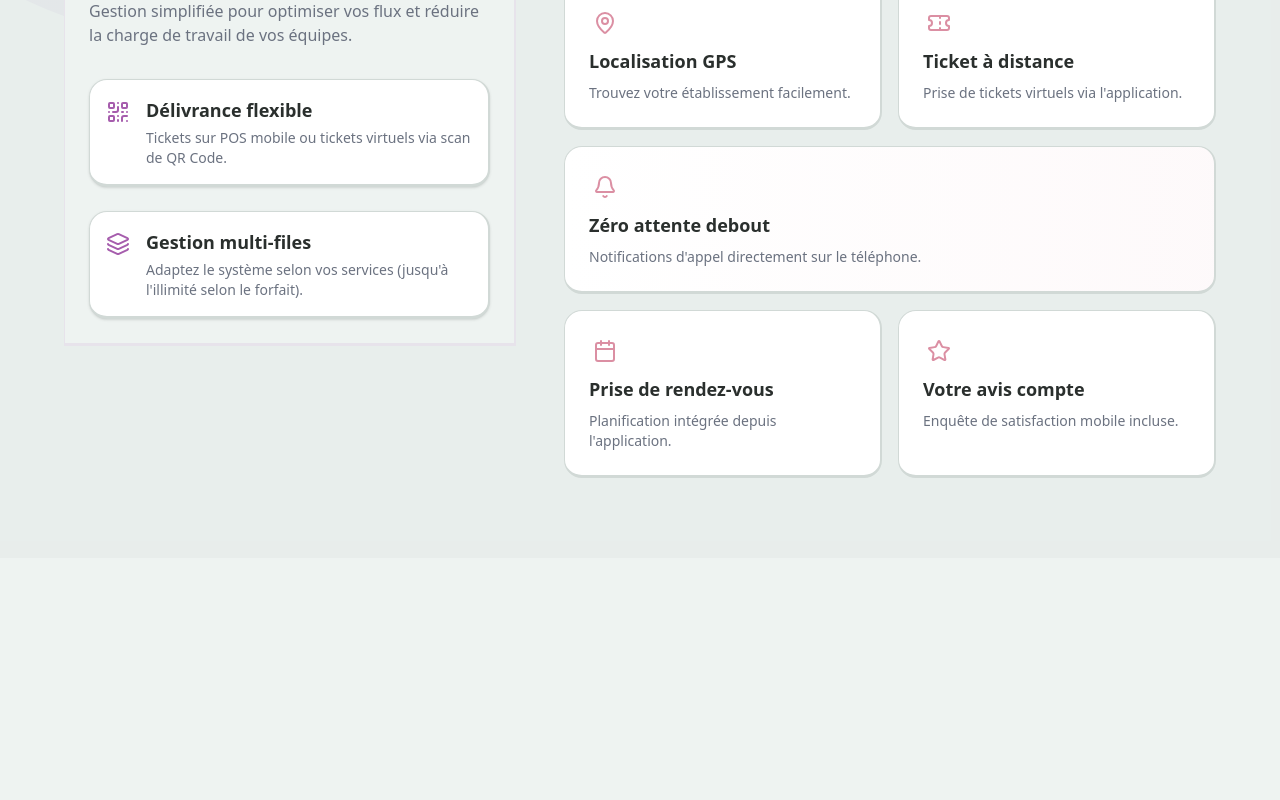
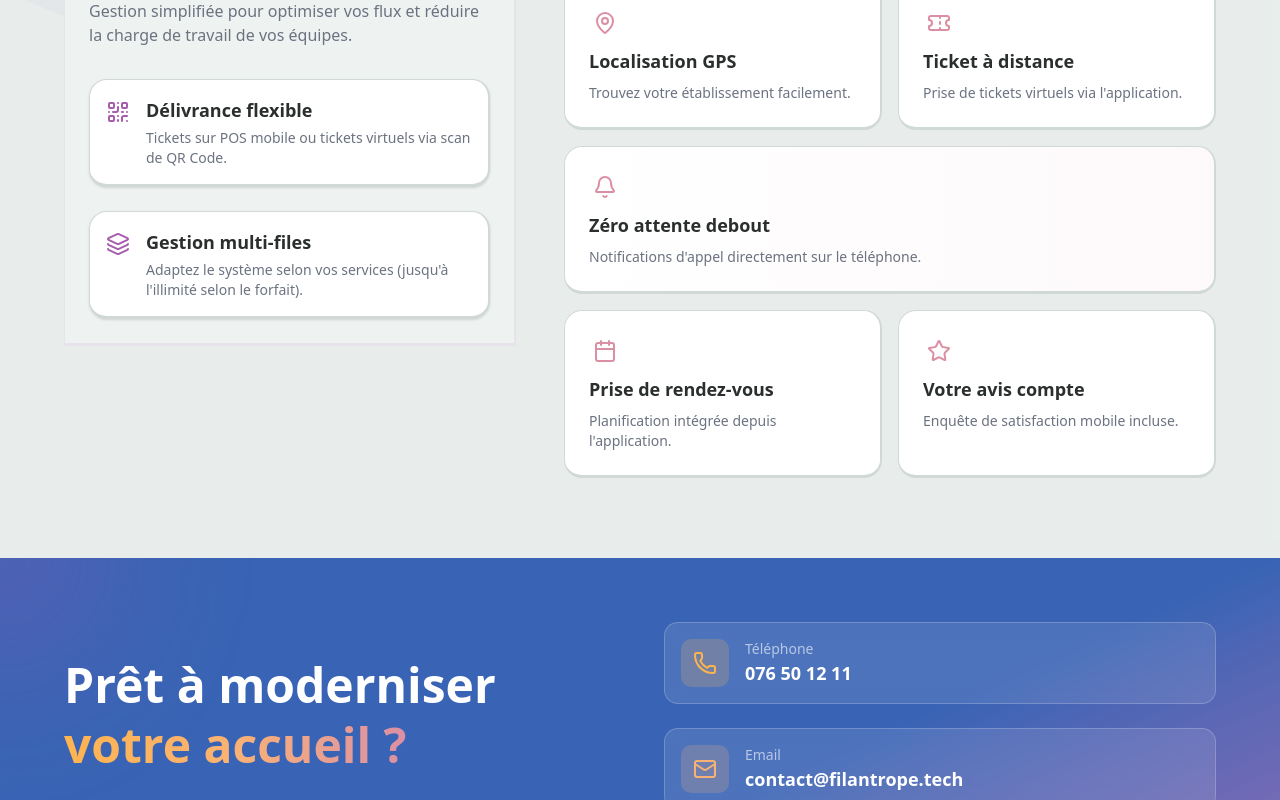
Before and after one commit to michel-henintsoa/filantrope, a Next.js app: page / in a window 1280 px wide. Shown: the part 2000-2800 px from the top of the page. Before the commit the page ends 2558 px from the top, so only its background shows below. Built offline with nearby package versions, Linux system fonts and the light colour scheme; no server answers.

Commit message:
feat: Add a dedicated Contact section and update the navigation bar to include and highlight it with active state detection and smooth scrolling.

```diff
--- a/app/page.tsx
+++ b/app/page.tsx
@@ -1,6 +1,7 @@
 import HeroSection from "@/components/parts/HeroSection";
 import Second from "@/components/parts/Second";
 import Third from "@/components/parts/Third";
+import Contact from "@/components/parts/Contact";
 
 export default function Home() {
   return (
@@ -9,6 +10,7 @@ export default function Home() {
       {/* <HeroSection /> */}
       <Second />
       <Third />
+      <Contact />
     </main>
   );
 }
--- a/components/NavBar.tsx
+++ b/components/NavBar.tsx
@@ -34,7 +34,7 @@ export default function NavBar() {
     }, []);
 
     useEffect(() => {
-        const sectionIds = navItems.map(item => item.href.replace("#", ""));
+        const sectionIds = [...navItems.map(item => item.href.replace("#", "")), "contact"];
 
         const handleScroll = () => {
             const heroHeight = window.innerHeight;
@@ -54,7 +54,11 @@ export default function NavBar() {
             }
 
             // Detect active section based on scroll position
-            if (window.scrollY < heroHeight - navHeight - 20) {
+            // Detect active section based on scroll position
+            if (window.innerHeight + window.scrollY >= document.documentElement.scrollHeight - 50) {
+                // At the bottom of the page, explicitly set contact as active
+                setActiveSection("contact");
+            } else if (window.scrollY < heroHeight - navHeight - 20) {
                 // In hero section
                 setActiveSection(null);
             } else {
@@ -125,7 +129,16 @@ export default function NavBar() {
                 </div>
 
                 {/* Desktop Contact Button */}
-                <div className="hidden md:flex relative items-center justify-center cursor-pointer py-1 px-5 rounded-xl border-b-2 bg-primary hover:scale-102 active:scale-98 active:bg-primary/95 transition-all duration-200 pointer-events-auto">
+                <div
+                    onClick={(e) => {
+                        e.preventDefault();
+                        const element = document.getElementById("contact");
+                        if (element) {
+                            element.scrollIntoView({ behavior: "smooth" });
+                        }
+                    }}
+                    className="hidden md:flex relative items-center justify-center cursor-pointer py-1 px-5 rounded-xl border-b-2 bg-primary hover:scale-102 active:scale-98 active:bg-primary/95 transition-all duration-200 pointer-events-auto"
+                >
                     <span className="text-lg tracking-wide font-semibold text-white">Contact</span>
                 </div>
 
@@ -198,13 +211,26 @@ export default function NavBar() {
                             <motion.a
                                 key="contact"
                                 href="#contact"
-                                className="text-sm font-semibold text-tertiary hover:scale-102 active:scale-98 active:text-tertiary/95 transition-all duration-200 cursor-pointer shrink-0"
+                                onClick={(e) => handleSmoothScroll(e, "#contact")}
+                                className="relative text-sm font-semibold text-tertiary hover:scale-102 active:scale-98 active:text-tertiary/95 transition-all duration-200 cursor-pointer shrink-0 py-2"
                                 initial={{ opacity: 0 }}
                                 animate={{ opacity: 1 }}
                                 exit={{ opacity: 0 }}
                                 transition={{ duration: 0.15 }}
                             >
                                 Contact
+                                {activeSection === "contact" && (
+                                    <motion.span
+                                        layoutId="activeIndicator"
+                                        className="absolute bottom-0 left-0 right-0 h-0.5 bg-primary rounded-full"
+                                        initial={false}
+                                        transition={{
+                                            type: "spring",
+                                            stiffness: 500,
+                                            damping: 35
+                                        }}
+                                    />
+                                )}
                             </motion.a>
                         )}
                     </AnimatePresence>
@@ -271,8 +297,14 @@ export default function NavBar() {
                             <div className="mt-auto p-5 border-t border-border">
                                 <a
                                     href="#contact"
-                                    onClick={handleNavClick}
-                                    className="block w-full text-center py-3 px-5 rounded-xl bg-primary text-white font-semibold hover:bg-primary/90 transition-colors"
+                                    onClick={(e) => {
+                                        handleSmoothScroll(e, "#contact");
+                                        handleNavClick();
+                                    }}
+                                    className={`block w-full text-center py-3 px-5 rounded-xl font-semibold transition-all duration-200 ${activeSection === "contact"
+                                        ? "bg-primary text-white shadow-lg shadow-primary/25 scale-[1.02]"
+                                        : "bg-primary text-white hover:bg-primary/90"
+                                        }`}
                                 >
                                     Contact
                                 </a>
--- /dev/null
+++ b/components/parts/Contact.tsx
@@ -0,0 +1,107 @@
+"use client";
+
+import { Phone, Mail, Globe, ArrowUp } from "lucide-react";
+import Image from "next/image";
+
+export default function Contact() {
+    const scrollToTop = () => {
+        window.scrollTo({ top: 0, behavior: "smooth" });
+    };
+
+    return (
+        <footer id="contact" className="relative bg-gradient-to-br from-tertiary via-tertiary to-primary/90 text-white overflow-hidden">
+            {/* Decorative elements */}
+            <div className="absolute top-0 left-0 w-64 h-64 bg-primary/20 rounded-full blur-3xl -translate-x-1/2 -translate-y-1/2" />
+            <div className="absolute bottom-0 right-0 w-96 h-96 bg-secondary/10 rounded-full blur-3xl translate-x-1/2 translate-y-1/2" />
+            <div className="absolute top-1/2 right-1/4 w-32 h-32 bg-quinary/10 rounded-full blur-2xl" />
+
+            {/* Main content */}
+            <div className="relative z-10 max-w-7xl mx-auto px-6 py-16 md:px-12 lg:px-16">
+                <div className="grid md:grid-cols-2 gap-12 items-center">
+                    {/* Left side - CTA */}
+                    <div className="space-y-6">
+                        <h2 className="text-3xl md:text-4xl lg:text-5xl font-bold leading-tight">
+                            Prêt à moderniser{" "}
+                            <span className="bg-gradient-to-r from-quinary via-senary to-secondary bg-clip-text text-transparent">
+                                votre accueil ?
+                            </span>
+                        </h2>
+                        <p className="text-lg text-white/80 max-w-md">
+                            Contactez-nous pour un audit gratuit et découvrez comment Filantrope peut transformer votre gestion des files d'attente.
+                        </p>
+                    </div>
+
+                    {/* Right side - Contact info */}
+                    <div className="space-y-6">
+                        {/* Phone */}
+                        <a
+                            href="tel:+24176501211"
+                            className="flex items-center gap-4 p-4 rounded-xl bg-white/10 backdrop-blur-sm border border-white/20 hover:bg-white/20 hover:scale-[1.02] transition-all duration-300 group"
+                        >
+                            <div className="p-3 rounded-lg bg-quinary/20 group-hover:bg-quinary/30 transition-colors">
+                                <Phone className="w-6 h-6 text-quinary" />
+                            </div>
+                            <div>
+                                <p className="text-sm text-white/60">Téléphone</p>
+                                <p className="text-lg font-semibold">076 50 12 11</p>
+                            </div>
+                        </a>
+
+                        {/* Email */}
+                        <a
+                            href="mailto:contact@filantrope.tech"
+                            className="flex items-center gap-4 p-4 rounded-xl bg-white/10 backdrop-blur-sm border border-white/20 hover:bg-white/20 hover:scale-[1.02] transition-all duration-300 group"
+                        >
+                            <div className="p-3 rounded-lg bg-senary/20 group-hover:bg-senary/30 transition-colors">
+                                <Mail className="w-6 h-6 text-senary" />
+                            </div>
+                            <div>
+                                <p className="text-sm text-white/60">Email</p>
+                                <p className="text-lg font-semibold">contact@filantrope.tech</p>
+                            </div>
+                        </a>
+
+                        {/* Website */}
+                        <a
+                            href="https://www.filantrope.tech"
+                            target="_blank"
+                            rel="noopener noreferrer"
+                            className="flex items-center gap-4 p-4 rounded-xl bg-white/10 backdrop-blur-sm border border-white/20 hover:bg-white/20 hover:scale-[1.02] transition-all duration-300 group"
+                        >
+                            <div className="p-3 rounded-lg bg-secondary/20 group-hover:bg-secondary/30 transition-colors">
+                                <Globe className="w-6 h-6 text-secondary" />
+                            </div>
+                            <div>
+                                <p className="text-sm text-white/60">Site Web</p>
+                                <p className="text-lg font-semibold">www.filantrope.tech</p>
+                            </div>
+                        </a>
+                    </div>
+                </div>
+
+                {/* Bottom bar */}
+                <div className="mt-16 pt-8 border-t border-white/20 flex flex-col md:flex-row items-center justify-between gap-4">
+                    <div className="flex items-center gap-3">
+                        <div className="w-10 h-10">
+                            <Image src="/logo/logo_transp.png" alt="Filantrope" width={40} height={40} className="object-cover" />
+                        </div>
+                        <span className="font-semibold text-lg">Filantrope</span>
+                    </div>
+
+                    <p className="text-sm text-white/60">
+                        © {new Date().getFullYear()} Filantrope. Tous droits réservés.
+                    </p>
+
+                    {/* Back to top button */}
+                    <button
+                        onClick={scrollToTop}
+                        className="p-3 rounded-full bg-white/10 hover:bg-white/20 border border-white/20 transition-all duration-300 hover:scale-110 cursor-pointer"
+                        aria-label="Retour en haut"
+                    >
+                        <ArrowUp className="w-5 h-5" />
+                    </button>
+                </div>
+            </div>
+        </footer>
+    );
+}
```
